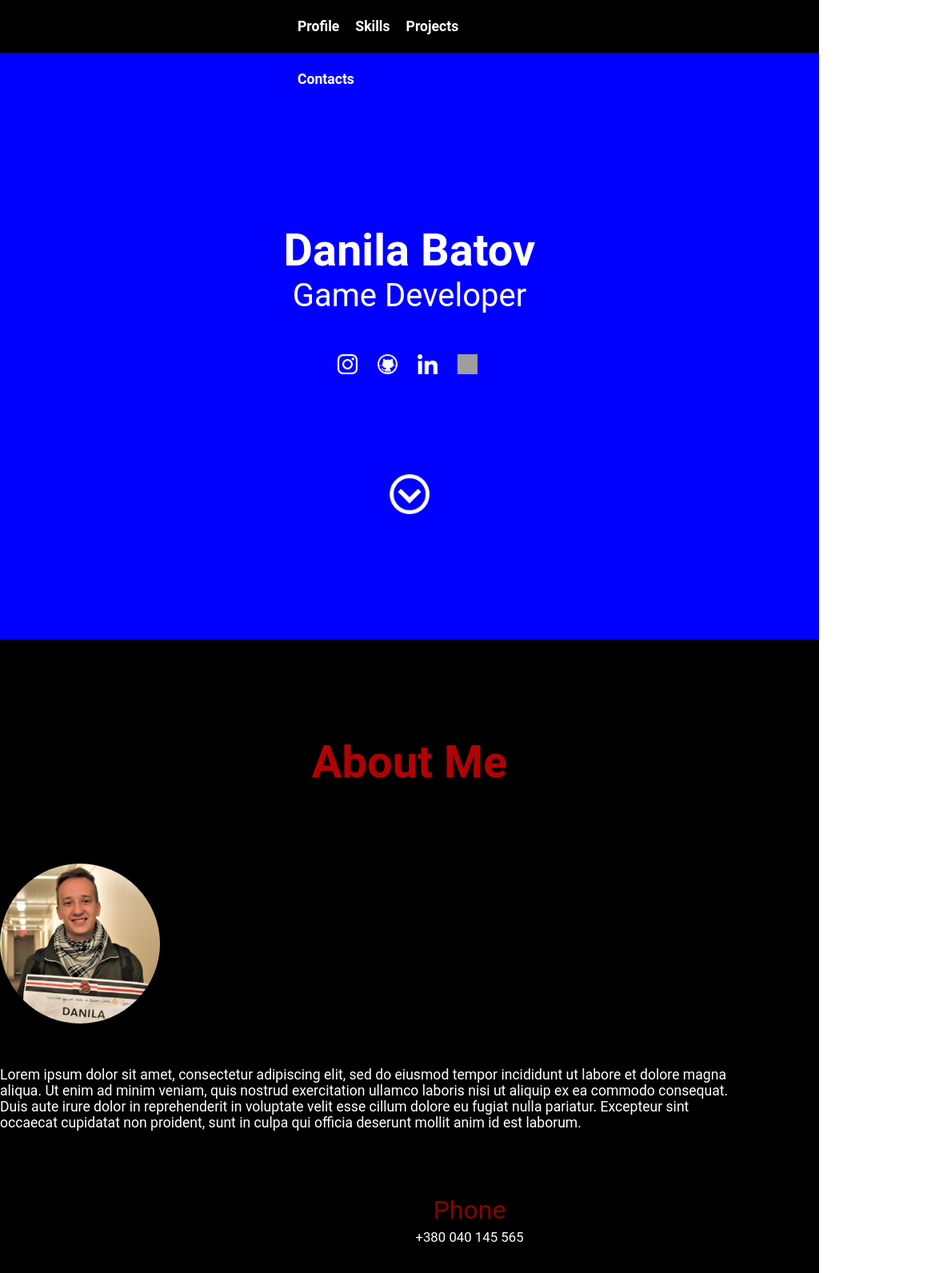
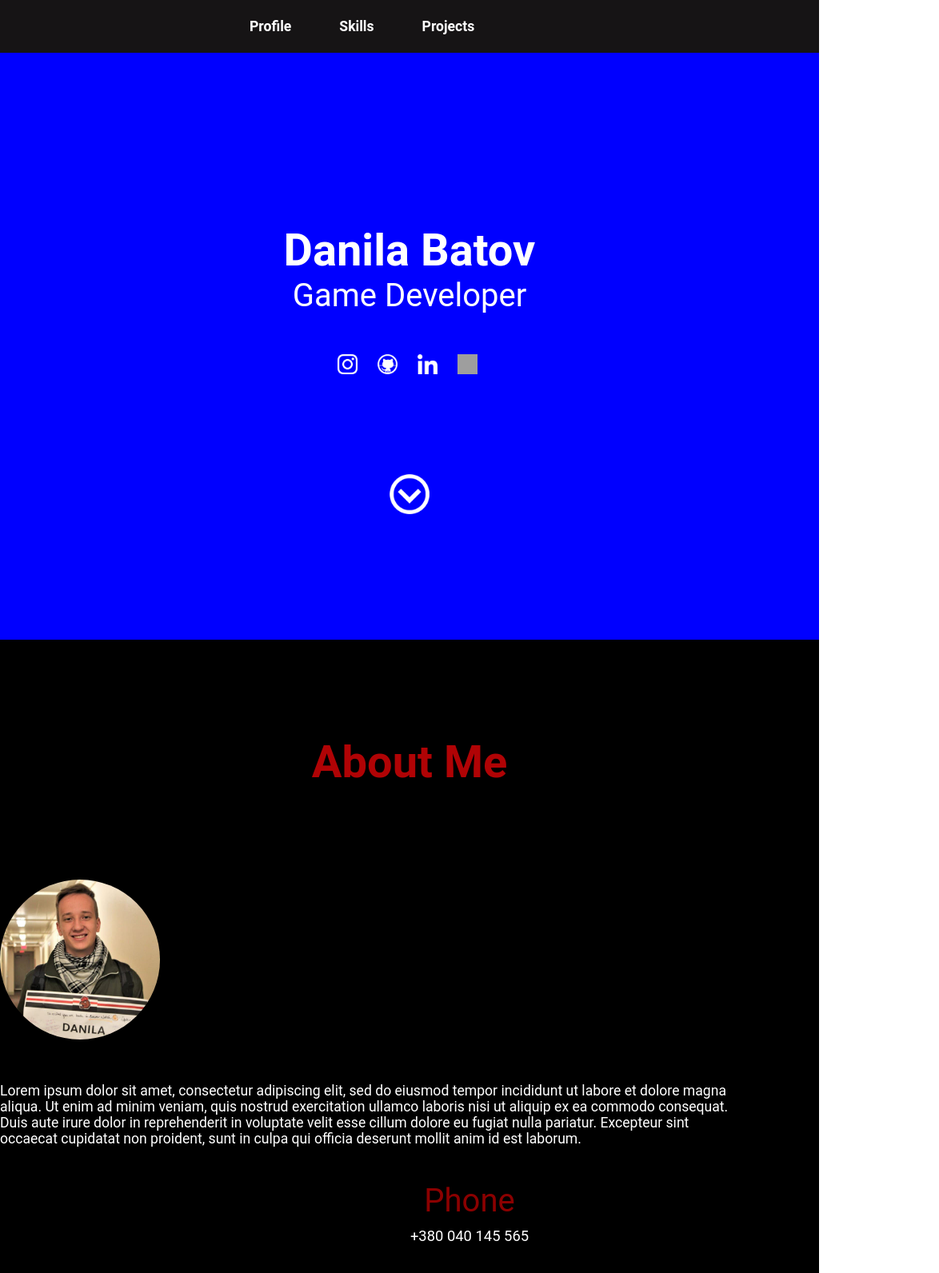
Before and after one commit to Greblovs/DanilaWeb, a React (Create React App) app in the folder danilaweb/: page / in a window 1024 px wide. Shown: the top 1592 px of the page at 80% size, 1174 px wide, since content can reach past the window. Built offline with nearby package versions, Linux system fonts and the light colour scheme; grey boxes are pictures that could not be loaded.

Commit message:
changed fonts and background

```diff
--- a/danilaweb/src/App.js
+++ b/danilaweb/src/App.js
@@ -8,12 +8,12 @@ import PersonalInfo from "./Components/PersonalInfo/PersonalInfo";
 
 function App() {
   return (
-      <>
+      <div >
           <Profile/>
           <Menu/>
           <PersonalInfo/>
 
-      </>
+      </div>
   );
 }
 
--- a/danilaweb/src/Components/Menu/Menu.module.scss
+++ b/danilaweb/src/Components/Menu/Menu.module.scss
@@ -1,12 +1,16 @@
 .menu{
   width: 100vw;
   height: 66px;
-  background-color: black;
-  color: white;
+  background-color: #161415;
+  color:white;
   z-index: 100;
   position: fixed;
+  overflow: hidden;
 }
-.menuElement{
+
+@media (max-width: 1024px) {
+  .menuElement {
+
     padding-left: 10px;
     padding-right: 10px;
     text-align: center;
@@ -15,11 +19,32 @@
     font-size: 1.1em;
     display: inline-block;
   }
-.menuList{
+  .menuList {
     font-family: "Roboto", serif;
     font-weight: 600;
-  width: 300px;
-  height: 66px;
+    width: 320px;
+
     margin: auto;
 
   }
+}
+@media (min-width: 1024px) {
+  .menuElement {
+
+    padding-left: 30px;
+    padding-right: 30px;
+    text-align: center;
+    height: 66px;
+    line-height: 66px;
+    font-size: 1.1em;
+    display: inline-block;
+  }
+  .menuList {
+    font-family: "Roboto", serif;
+    font-weight: 600;
+    width: 460px;
+
+    margin: auto;
+
+  }
+}
--- a/danilaweb/src/Components/PersonalInfo/PersonalInfo.module.scss
+++ b/danilaweb/src/Components/PersonalInfo/PersonalInfo.module.scss
@@ -1,5 +1,7 @@
 $main-font: "Roboto";
-
+*{
+  overflow-x: hidden;
+}
 .infoWrapper{
   display: block;
   width: 100vw;
@@ -12,7 +14,8 @@ $main-font: "Roboto";
   text-align: center;
   display: block;
   width: 300px;
-  height: 60px;
+  height: 80px;
+  height: 80px;
   margin: 0 auto;
   color: #b00305;
   font-size: 3.5em;
@@ -90,7 +93,7 @@ $main-font: "Roboto";
   }
   .specificInfoWrapper{
     width: 100vw;
-    margin-top: 50px !important;
+    margin-top: 10px !important;
     margin: auto;
   }
   .info{
@@ -105,11 +108,11 @@ $main-font: "Roboto";
     margin: auto;
     width: 300px;
     color: darkred;
-    font-size: 2.0em;
+    font-size: 2.5em;
   }
   .information{
-    margin-top: 5px;
+    margin-top: 10px;
     color: white;
-    font-size: 1.05em;
+    font-size: 1.15em;
   }
 }
```
Lines whose indentation alone changed are shown as unchanged.
